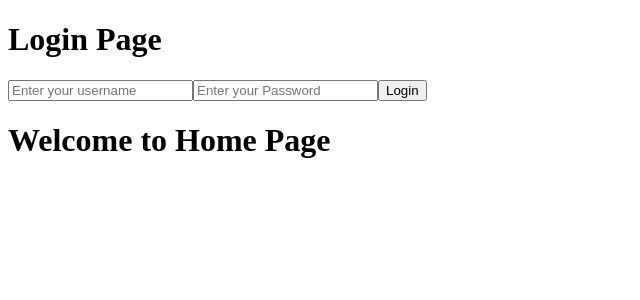
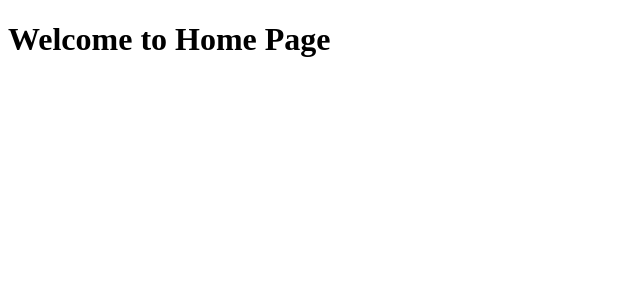
Before and after one commit to Vihanga25/cbc-frontend, a React (Vite) app: page / in a window 1280 px wide. Shown: the top 300 px of the page, without its empty margins (0-640 px from the left). Built offline with nearby package versions, Linux system fonts and the light colour scheme.

Commit message:
route create

```diff
--- a/src/App.jsx
+++ b/src/App.jsx
@@ -1,7 +1,7 @@
 import { useState } from 'react'
 import LoginPage from './pages/loginpage'
 import HomePage from './pages/homePage'
-import { BrowserRouter } from 'react-router-dom'
+import { BrowserRouter, Route, Routes } from 'react-router-dom'
 
 
 
@@ -11,8 +11,17 @@ function App() {
   return (
     <div>
       <BrowserRouter>
-        <LoginPage/>
-        <HomePage/>
+        <Routes>
+          <Route path = "/" element ={<HomePage/>}/>
+          <Route path = "/login" elemnt ={<LoginPage/>}/>
+
+
+
+
+        </Routes>
+
+
+
 
       </BrowserRouter>
 
```
